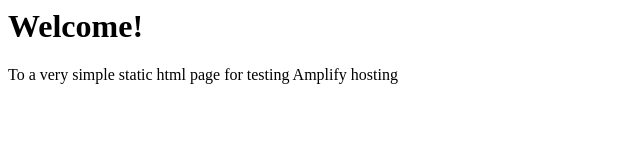
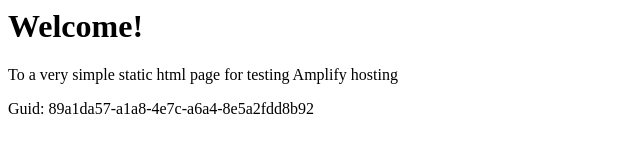
Before and after one commit to aws-aemilia-arn/Github-PR-Commit-Integration-Test-DoNotTouch-GitHubAutoBuildPrPreviewCanaryTest-v1-prod-eu-north-1, a website: page src/index.html in a window 1280 px wide. Shown: the whole page, without its empty margins (0-640 px from the left). Drawn offline with Linux system fonts and the light colour scheme.

Commit message:
commit from integ tests

```diff
--- a/src/index.html
+++ b/src/index.html
@@ -1,3 +1,5 @@
+
+
 <html lang="en">
 
 <head>
@@ -10,6 +12,6 @@
 <body>
     <h1>Welcome!</h1>
     <p>To a very simple static html page for testing Amplify hosting</p>
-</body>
+    <p>Guid: 89a1da57-a1a8-4e7c-a6a4-8e5a2fdd8b92</p></body>
 
 </html>
```
